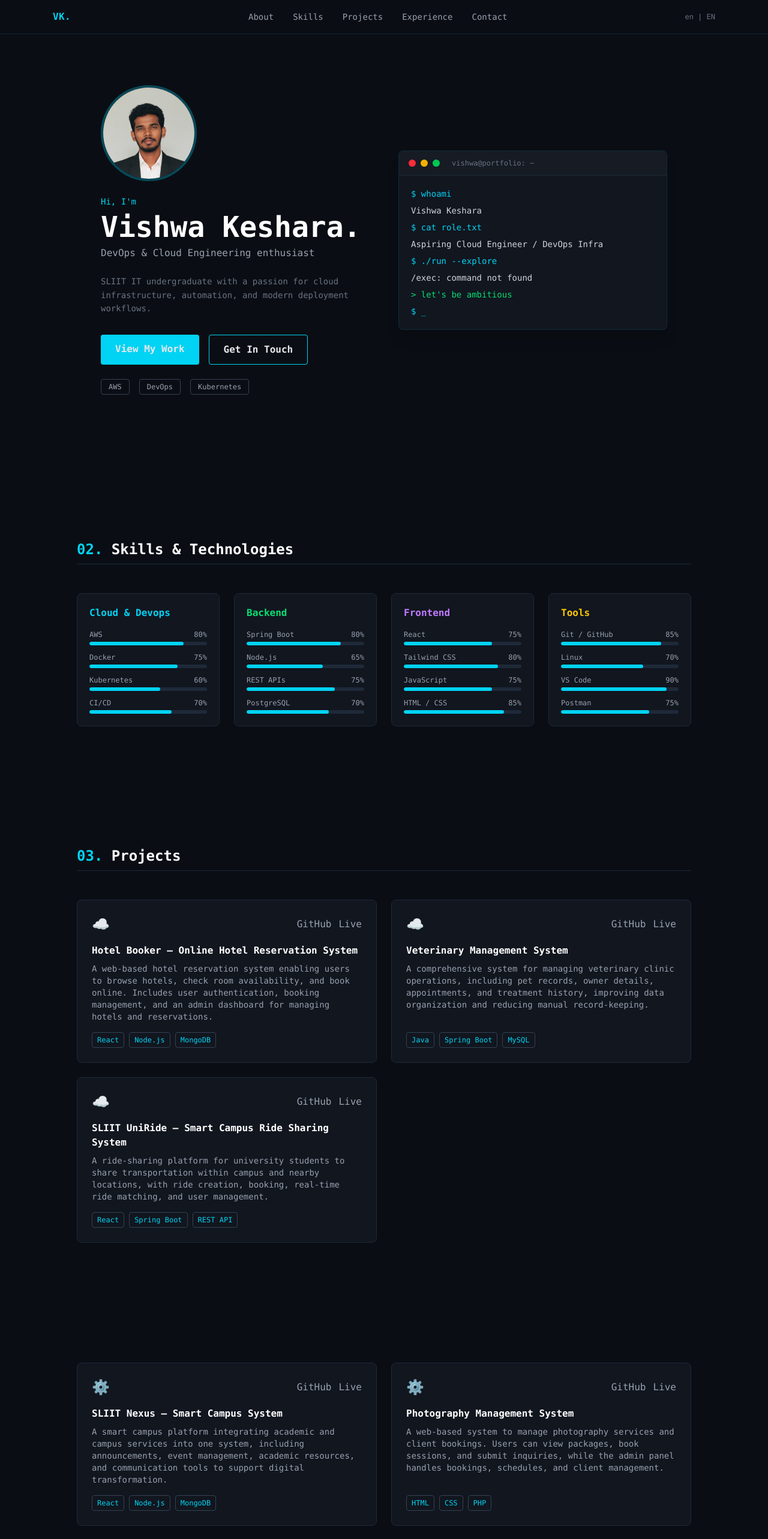
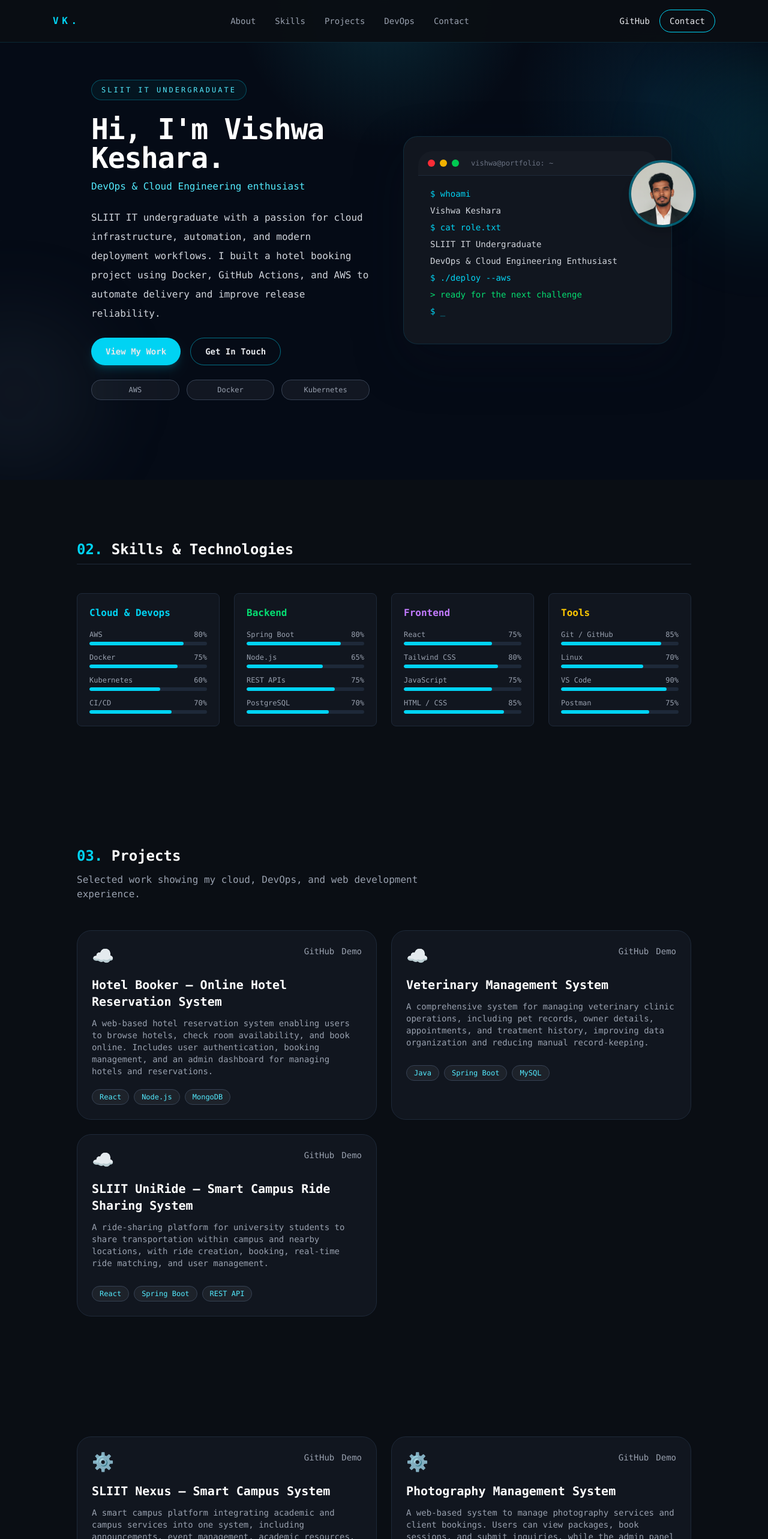
Before and after one commit to VishwaKeshara/vishwa-portfolio, a React (Vite) app: page / in a window 1280 px wide. Shown: the top 2566 px of the page at 60% size. Built offline with nearby package versions, Linux system fonts and the light colour scheme.

Commit message:
Refactor About, DevOpsProjects, Hero, Navbar, and Projects components for improved layout and content clarity

```diff
--- a/src/components/About.jsx
+++ b/src/components/About.jsx
@@ -1,15 +1,35 @@
 export default function About() {
   return (
     <section id="about" className="py-24 px-6">
-      <div className="max-w-3xl mx-auto text-center">
-        <p className="text-cyan-400 text-sm mb-2">05. What's Next?</p>
-        <h2 className="text-3xl md:text-4xl font-bold text-white">
-          Get In Touch
-        </h2>
-        <p className="text-gray-400 mt-4">
-          Actively looking for cloud engineering and DevOps internship
-          opportunities. My inbox is always open, stay in touch.
-        </p>
+      <div className="max-w-6xl mx-auto grid gap-10 lg:grid-cols-[1.15fr_0.85fr] items-center">
+        <div>
+          <p className="text-cyan-400 text-sm mb-3 uppercase tracking-[0.35em]">About</p>
+          <h2 className="text-3xl md:text-4xl font-bold text-white mb-6">A bit more about me</h2>
+          <p className="text-gray-300 leading-8 mb-6">
+            I am a SLIIT IT undergraduate focused on cloud-first architecture, infrastructure automation, and DevOps practices. I enjoy building reliable CI/CD pipelines, containerized applications, and deployment workflows that help teams ship faster and with greater confidence.
+          </p>
+          <ul className="space-y-3 text-gray-400">
+            <li>• Experience building end-to-end automation using Docker and GitHub Actions.</li>
+            <li>• Strong interest in AWS cloud services, Kubernetes orchestration, and monitoring.</li>
+            <li>• Skilled at combining development, operations, and quality controls for modern delivery.</li>
+          </ul>
+        </div>
+
+        <div className="rounded-3xl border border-cyan-900/40 bg-[#11161f] p-8 shadow-xl shadow-cyan-500/5">
+          <p className="text-cyan-400 text-sm uppercase tracking-[0.35em] mb-4">Skills spotlight</p>
+          <div className="grid gap-4">
+            {[
+              { label: 'Cloud & DevOps', value: 'AWS, Docker, Kubernetes, CI/CD' },
+              { label: 'Backend', value: 'Spring Boot, Node.js, REST APIs' },
+              { label: 'Frontend', value: 'React, Tailwind CSS, JavaScript' },
+            ].map((item) => (
+              <div key={item.label} className="rounded-3xl border border-gray-800 bg-white/5 p-4">
+                <p className="text-sm text-gray-400">{item.label}</p>
+                <p className="mt-2 text-white font-medium">{item.value}</p>
+              </div>
+            ))}
+          </div>
+        </div>
       </div>
     </section>
   );
--- a/src/components/DevOpsProjects.jsx
+++ b/src/components/DevOpsProjects.jsx
@@ -2,36 +2,51 @@ import { devopsProjects } from '../data/projects';
 
 export default function DevOpsProjects() {
   return (
-    <section id="devops-projects" className="pb-24 px-6">
+    <section id="devops" className="pb-24 px-6">
       <div className="max-w-6xl mx-auto">
         <div className="grid md:grid-cols-2 gap-6">
           {devopsProjects.map((p) => (
             <div
               key={p.title}
-              className="bg-[#11161f] border border-gray-800 rounded-lg p-6 hover:border-cyan-900/60 transition-colors flex flex-col"
+              className="group relative overflow-hidden rounded-3xl border border-gray-800 bg-[#11161f] p-6 transition hover:-translate-y-1 hover:border-cyan-900/60"
             >
-              <div className="flex items-center justify-between mb-4">
-                <span className="text-2xl">⚙️</span>
-                <div className="flex gap-3 text-gray-400">
-                  <a href={p.github} aria-label="GitHub" className="hover:text-cyan-400">
+              <div className="absolute inset-0 bg-gradient-to-br from-cyan-500/10 to-transparent opacity-0 transition group-hover:opacity-100" />
+              <div className="relative flex items-start justify-between mb-4">
+                <span className="text-3xl">⚙️</span>
+                <div className="flex gap-3 text-sm text-gray-400">
+                  <a
+                    href={p.github}
+                    target="_blank"
+                    rel="noopener noreferrer"
+                    aria-label="GitHub"
+                    className="hover:text-cyan-400 transition-colors"
+                  >
                     GitHub
                   </a>
-                  <a href={p.demo} aria-label="Live demo" className="hover:text-cyan-400">
-                    Live
+                  <a
+                    href={p.demo || p.github}
+                    target="_blank"
+                    rel="noopener noreferrer"
+                    aria-label="Live demo"
+                    className="hover:text-cyan-400 transition-colors"
+                  >
+                    Demo
                   </a>
                 </div>
               </div>
-              <h3 className="text-white font-semibold mb-2">{p.title}</h3>
-              <p className="text-gray-400 text-sm mb-4 flex-1">{p.description}</p>
+              <div className="relative">
+                <h3 className="text-white font-semibold mb-3 text-xl">{p.title}</h3>
+                <p className="text-gray-400 text-sm mb-5 min-h-[88px]">{p.description}</p>
                 <div className="flex flex-wrap gap-2 text-xs">
                   {p.tags.map((tag) => (
                     <span
                       key={tag}
-                    className="px-2 py-1 border border-gray-700 rounded text-cyan-400"
+                      className="rounded-full border border-gray-700 bg-white/5 px-3 py-1 text-cyan-300"
                     >
                       {tag}
                     </span>
                   ))}
+                </div>
               </div>
             </div>
           ))}
--- a/src/components/Hero.jsx
+++ b/src/components/Hero.jsx
@@ -4,67 +4,61 @@ const terminalLines = [
   '$ whoami',
   'Vishwa Keshara',
   '$ cat role.txt',
-  'Aspiring Cloud Engineer / DevOps Infra',
-  '$ ./run --explore',
-  '/exec: command not found',
-  '> let\'s be ambitious',
+  'SLIIT IT Undergraduate',
+  'DevOps & Cloud Engineering Enthusiast',
+  '$ ./deploy --aws',
+  '> ready for the next challenge',
 ];
 
 export default function Hero() {
   return (
-    <section id="hero" className="min-h-screen flex items-center pt-24">
-      <div className="max-w-6xl mx-auto grid md:grid-cols-2 gap-12 px-6 items-center">
-        {/* Left: Intro */}
+    <section id="hero" className="relative min-h-screen flex items-center pt-28 overflow-hidden bg-[#050b16]">
+      <div className="pointer-events-none absolute inset-0 bg-[radial-gradient(circle_at_top,_rgba(34,211,238,0.14),_transparent_24%),radial-gradient(circle_at_85%_20%,_rgba(14,165,233,0.1),_transparent_18%)]" />
+      <div className="absolute right-[-140px] top-24 w-72 h-72 rounded-full bg-cyan-400/10 blur-3xl" />
+      <div className="absolute left-[-120px] bottom-0 w-72 h-72 rounded-full bg-slate-500/10 blur-3xl" />
+
+      <div className="relative max-w-6xl mx-auto grid md:grid-cols-2 gap-12 px-6 items-center">
+        <div className="space-y-6">
+          <div className="inline-flex items-center gap-2 rounded-full border border-cyan-400/30 bg-cyan-400/5 px-4 py-2 text-xs uppercase tracking-[0.25em] text-cyan-300">
+            SLIIT IT Undergraduate
+          </div>
+
           <div>
-          <img
-            src={profilePic}
-            alt="Vishwa Keshara"
-            className="w-32 h-32 md:w-40 md:h-40 rounded-full object-cover border-4 border-cyan-400/30 mb-6"
-          />
-          <p className="text-cyan-400 text-sm mb-2">Hi, I'm</p>
-          <h1 className="text-4xl md:text-5xl font-bold text-white mb-2">
-            Vishwa Keshara.
-          </h1>
-          <p className="text-gray-400 mb-6">
-            DevOps & Cloud Engineering enthusiast
-          </p>
-          <p className="text-gray-500 text-sm leading-relaxed mb-8 max-w-md">
-            SLIIT IT undergraduate with a passion for cloud infrastructure,
-            automation, and modern deployment workflows.
+            <h1 className="text-4xl md:text-5xl font-bold tracking-tight text-white">Hi, I'm Vishwa Keshara.</h1>
+            <p className="mt-3 text-cyan-300 font-medium">DevOps & Cloud Engineering enthusiast</p>
+          </div>
+
+          <p className="text-gray-300 max-w-xl leading-8">
+            SLIIT IT undergraduate with a passion for cloud infrastructure, automation, and modern deployment workflows. I built a hotel booking project using Docker, GitHub Actions, and AWS to automate delivery and improve release reliability.
           </p>
 
-          <div className="flex flex-wrap gap-4 mb-6">
+          <div className="flex flex-wrap gap-4">
             <a
               href="#projects"
-              className="px-6 py-3 bg-cyan-400 text-[#0a0e14] font-semibold rounded hover:bg-cyan-300 transition-colors"
+              className="inline-flex items-center justify-center rounded-full bg-cyan-400 px-6 py-3 text-sm font-semibold text-slate-950 shadow-lg shadow-cyan-500/20 transition hover:bg-cyan-300"
             >
               View My Work
             </a>
-
             <a
               href="#contact"
-              className="px-6 py-3 border border-cyan-400 text-cyan-400 font-semibold rounded hover:bg-cyan-400/10 transition-colors"
+              className="inline-flex items-center justify-center rounded-full border border-cyan-400/50 px-6 py-3 text-sm font-semibold text-cyan-300 transition hover:bg-cyan-400/10"
             >
               Get In Touch
             </a>
           </div>
 
-          <div className="flex gap-4 text-xs">
-            <span className="px-3 py-1 border border-gray-700 rounded text-gray-400">
-              AWS
+          <div className="grid grid-cols-3 gap-3 text-xs text-gray-400">
+            {['AWS', 'Docker', 'Kubernetes'].map((skill) => (
+              <span key={skill} className="rounded-2xl border border-gray-700 bg-white/5 px-3 py-2 text-center">
+                {skill}
               </span>
-            <span className="px-3 py-1 border border-gray-700 rounded text-gray-400">
-              DevOps
-            </span>
-            <span className="px-3 py-1 border border-gray-700 rounded text-gray-400">
-              Kubernetes
-            </span>
+            ))}
           </div>
         </div>
 
-        {/* Right: Terminal */}
-        <div className="bg-[#11161f] border border-cyan-900/40 rounded-lg shadow-xl overflow-hidden">
-          <div className="flex items-center gap-2 px-4 py-3 border-b border-gray-800 bg-[#161b24]">
+        <div className="relative mx-auto w-full max-w-md">
+          <div className="rounded-3xl border border-cyan-900/40 bg-[#11161f] p-6 shadow-[0_30px_80px_rgba(8,15,28,0.35)]">
+            <div className="flex items-center gap-2 px-4 py-3 border-b border-gray-800 bg-[#161b24] rounded-t-3xl">
               <span className="w-3 h-3 rounded-full bg-red-500" />
               <span className="w-3 h-3 rounded-full bg-yellow-500" />
               <span className="w-3 h-3 rounded-full bg-green-500" />
@@ -90,6 +84,12 @@ export default function Hero() {
               </p>
             </div>
           </div>
+          <img
+            src={profilePic}
+            alt="Vishwa Keshara"
+            className="absolute -right-10 top-10 w-28 h-28 rounded-full border-4 border-cyan-400/40 object-cover shadow-xl"
+          />
+        </div>
       </div>
     </section>
   );
--- a/src/components/Navbar.jsx
+++ b/src/components/Navbar.jsx
@@ -1,20 +1,40 @@
-const links = ['About', 'Skills', 'Projects', 'Experience', 'Contact'];
+const links = ['About', 'Skills', 'Projects', 'DevOps', 'Contact'];
 
 export default function Navbar() {
   return (
-    <nav className="fixed top-0 w-full z-50 bg-[#0a0e14]/80 backdrop-blur-sm border-b border-cyan-900/40">
+    <nav className="fixed top-0 w-full z-50 bg-[#0a0e14]/95 backdrop-blur-xl border-b border-cyan-900/40">
       <div className="max-w-6xl mx-auto flex items-center justify-between px-6 py-4">
-        <span className="text-cyan-400 font-bold tracking-wide">VK.</span>
+        <span className="text-cyan-400 font-bold tracking-[0.35em]">VK.</span>
+
         <ul className="hidden md:flex gap-8 text-sm text-gray-400">
           {links.map((l) => (
             <li key={l}>
-              <a href={`#${l.toLowerCase()}`} className="hover:text-cyan-400 transition-colors">
+              <a
+                href={`#${l.toLowerCase()}`}
+                className="hover:text-cyan-400 transition-colors duration-200"
+              >
                 {l}
               </a>
             </li>
           ))}
         </ul>
-        <div className="text-xs text-gray-500">en | EN</div>
+
+        <div className="hidden md:flex items-center gap-4">
+          <a
+            href="https://github.com/VishwaKeshara"
+            target="_blank"
+            rel="noopener noreferrer"
+            className="text-gray-400 hover:text-cyan-400 text-sm transition-colors"
+          >
+            GitHub
+          </a>
+          <a
+            href="#contact"
+            className="rounded-full border border-cyan-400 px-4 py-2 text-sm text-cyan-400 hover:bg-cyan-400/10 transition-all"
+          >
+            Contact
+          </a>
+        </div>
       </div>
     </nav>
   );
--- a/src/components/Projects.jsx
+++ b/src/components/Projects.jsx
@@ -4,39 +4,60 @@ export default function Projects() {
   return (
     <section id="projects" className="py-24 px-6">
       <div className="max-w-6xl mx-auto">
-        <h2 className="text-2xl font-bold text-white mb-2">
+        <div className="flex flex-col gap-2 md:flex-row md:items-end md:justify-between mb-12">
+          <div>
+            <h2 className="text-2xl font-bold text-white">
               <span className="text-cyan-400">03.</span> Projects
             </h2>
-        <div className="h-px bg-gray-800 mb-12" />
+            <p className="mt-3 text-gray-400 max-w-2xl">
+              Selected work showing my cloud, DevOps, and web development experience.
+            </p>
+          </div>
+        </div>
 
         <div className="grid md:grid-cols-2 gap-6">
           {projects.map((p) => (
             <div
               key={p.title}
-              className="bg-[#11161f] border border-gray-800 rounded-lg p-6 hover:border-cyan-900/60 transition-colors flex flex-col"
+              className="group relative overflow-hidden rounded-3xl border border-gray-800 bg-[#11161f] p-6 transition hover:-translate-y-1 hover:border-cyan-900/60"
             >
-              <div className="flex items-center justify-between mb-4">
-                <span className="text-2xl">☁️</span>
-                <div className="flex gap-3 text-gray-400">
-                  <a href={p.github} aria-label="GitHub" className="hover:text-cyan-400">
+              <div className="absolute inset-0 bg-gradient-to-br from-cyan-500/10 to-transparent opacity-0 transition group-hover:opacity-100" />
+              <div className="relative flex items-start justify-between mb-4">
+                <span className="text-3xl">☁️</span>
+                <div className="flex gap-3 text-sm text-gray-400">
+                  <a
+                    href={p.github}
+                    target="_blank"
+                    rel="noopener noreferrer"
+                    aria-label="GitHub"
+                    className="hover:text-cyan-400 transition-colors"
+                  >
                     GitHub
                   </a>
-                  <a href={p.demo} aria-label="Live demo" className="hover:text-cyan-400">
-                    Live
+                  <a
+                    href={p.demo || p.github}
+                    target="_blank"
+                    rel="noopener noreferrer"
+                    aria-label="Live demo"
+                    className="hover:text-cyan-400 transition-colors"
+                  >
+                    Demo
                   </a>
                 </div>
               </div>
-              <h3 className="text-white font-semibold mb-2">{p.title}</h3>
-              <p className="text-gray-400 text-sm mb-4 flex-1">{p.description}</p>
+              <div className="relative">
+                <h3 className="text-white font-semibold mb-3 text-xl">{p.title}</h3>
+                <p className="text-gray-400 text-sm mb-5 min-h-[88px]">{p.description}</p>
                 <div className="flex flex-wrap gap-2 text-xs">
                   {p.tags.map((tag) => (
                     <span
                       key={tag}
-                    className="px-2 py-1 border border-gray-700 rounded text-cyan-400"
+                      className="rounded-full border border-gray-700 bg-white/5 px-3 py-1 text-cyan-300"
                     >
                       {tag}
                     </span>
                   ))}
+                </div>
               </div>
             </div>
           ))}
```
Lines whose indentation alone changed are shown as unchanged.
